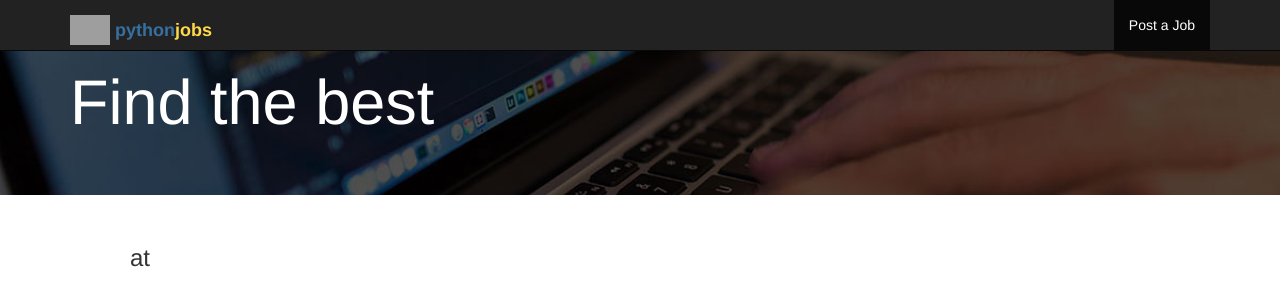
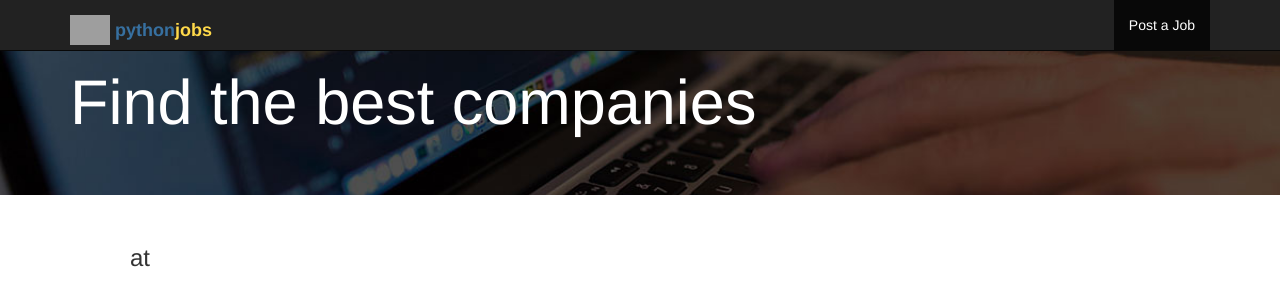
Before and after one commit to kimeraapp/pythonjobs.ie, a Django app: template jobs/templates/show.html in a window 1280 px wide. Shown: the top 304 px of the page. Run offline with Django 3.2, Linux system fonts and the light colour scheme; the template is opened without the code that fills it, so the values that code supplies are empty; parts of the project's set-up code (start-up, migrations or seed data) failed here and were passed over; some libraries are stand-ins or nearby versions; grey boxes are pictures that could not be loaded.

Commit message:
changed show title

```diff
--- a/jobs/templates/show.html
+++ b/jobs/templates/show.html
@@ -2,7 +2,7 @@
 {% block content %}
 <div class="jumbotron">
   <div class="container">
-    <h1>Find the best <company></company></h1>
+    <h1>Find the best companies</h1>
   </div>
 </div>
 <div class="container mtop-40">
```
